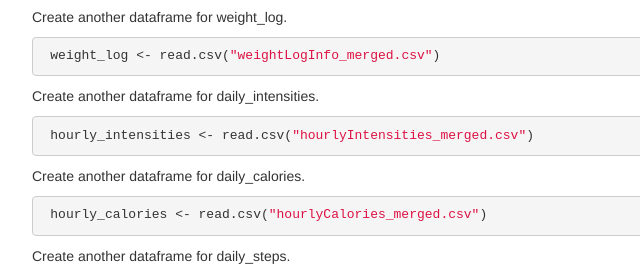
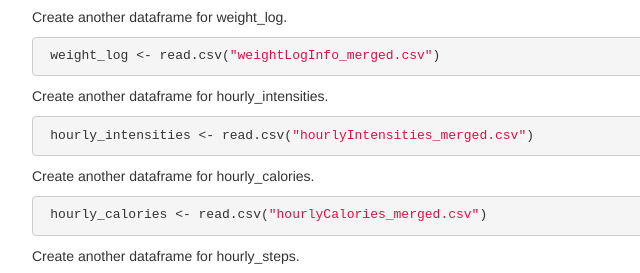
Before and after one commit to reaperizy/Analysis-of-FitBit-Fitness-Tracker-Data-for-Bellabeat, a plain HTML site: page index.html in a window 1280 px wide. Shown: the part 1179-1452 px from the top of the page, 153-793 px from the left. Drawn offline with nearby package versions, Linux system fonts and the light colour scheme; some packages are replaced by stand-ins of ours.

Commit message:
change a markdown

```diff
--- a/index.html
+++ b/index.html
@@ -405,11 +405,11 @@ of the CSV files from the dataset.</p>
 <pre class="r"><code>sleep_day &lt;- read.csv(&quot;sleepDay_merged.csv&quot;)</code></pre>
 <p>Create another dataframe for weight_log.</p>
 <pre class="r"><code> weight_log &lt;- read.csv(&quot;weightLogInfo_merged.csv&quot;)</code></pre>
-<p>Create another dataframe for daily_intensities.</p>
+<p>Create another dataframe for hourly_intensities.</p>
 <pre class="r"><code> hourly_intensities &lt;- read.csv(&quot;hourlyIntensities_merged.csv&quot;)</code></pre>
-<p>Create another dataframe for daily_calories.</p>
+<p>Create another dataframe for hourly_calories.</p>
 <pre class="r"><code> hourly_calories &lt;- read.csv(&quot;hourlyCalories_merged.csv&quot;)</code></pre>
-<p>Create another dataframe for daily_steps.</p>
+<p>Create another dataframe for hourly_steps.</p>
 <pre class="r"><code> hourly_steps &lt;- read.csv(&quot;hourlySteps_merged.csv&quot;)</code></pre>
 </div>
 <div id="exploring-a-few-key-tables" class="section level2">
```
Also changed, not shown: 1 other file.
